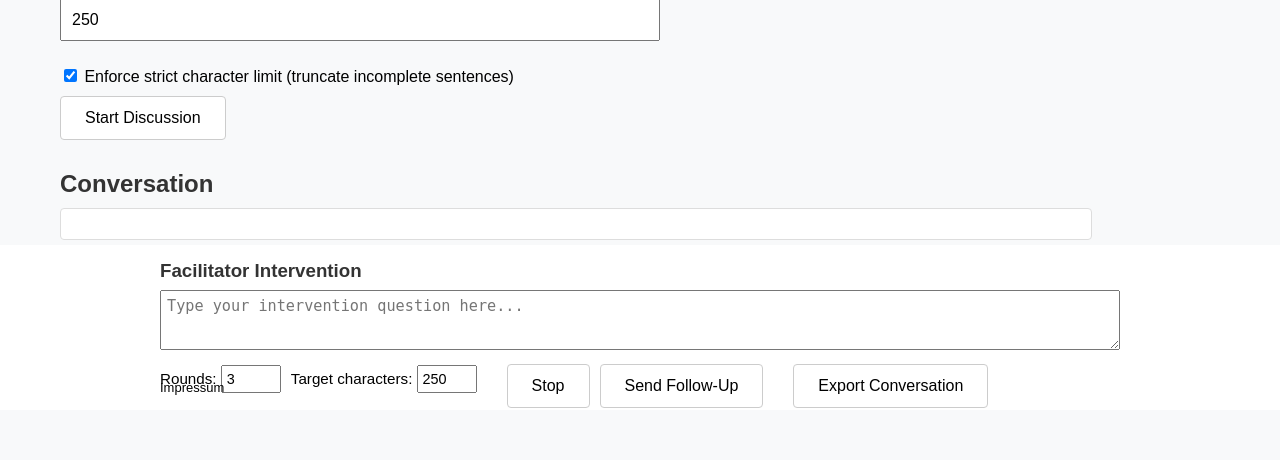
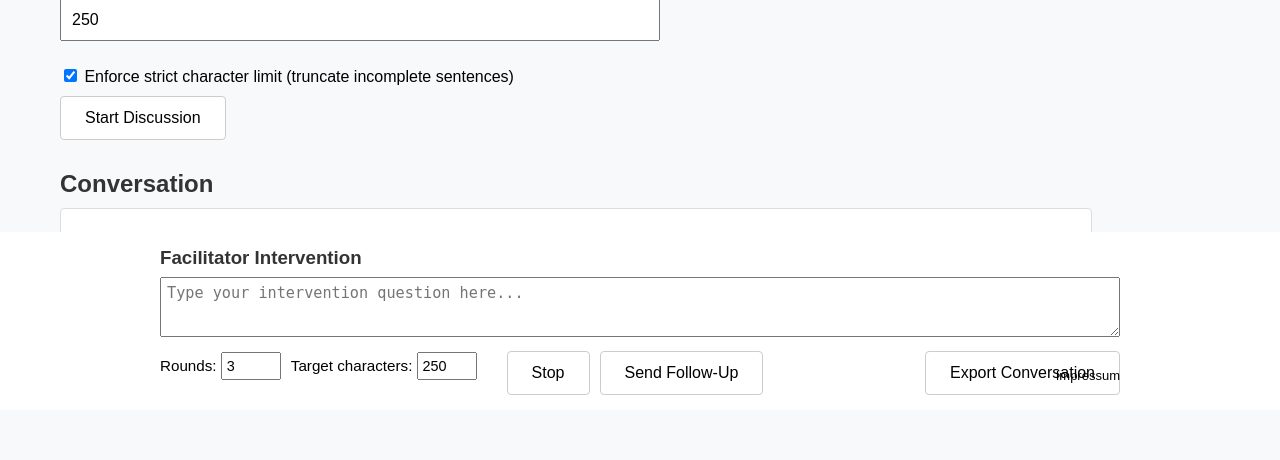
Before and after one commit to tannenbach/focus-ai, a Flask app: page / in a window 1280 px wide. Shown: the part 448-908 px from the top of the page. Run offline with Flask 3, Linux system fonts and the light colour scheme.

Commit message:
Refactor CSS for layout and positioning adjustments

```diff
--- a/static/style.css
+++ b/static/style.css
@@ -133,6 +133,7 @@ button:hover {
   margin: 0 auto;
   padding: 0 20px;
   box-sizing: border-box;
+  position: relative; /* NEU: Bezugspunkt für Impressum */
 }
 
 /* Innerer Container */
@@ -190,22 +191,23 @@ button:hover {
   margin-left: 20px;
 }
 
-/* Export normal im Flow */
-#export-btn {
-  margin-left: 20px;
+/* Export rechts am Wrapper orientiert (innerhalb der Controls) */
+#followup-section .fi-controls #export-btn {
+  margin-left: auto;  /* schiebt Export ganz an den rechten Rand der Controls */
 }
 
-/* Impressum rechts (Variante A: float) */
-.impressum-link {
-  float: right;
-  margin-top: -28px;     /* Feinjustierung vertikal */
+/* Impressum: NICHT im Flow, absolut rechts unten im Facilitator-Bereich */
+#followup-section .impressum-link {
+  position: absolute;
+  right: 20px;        /* Abstand vom rechten Rand des Wrappers */
+  bottom: 12px;       /* vertikale Position im weißen Balken – bei Bedarf feinjustieren */
   font-size: 13px;
   color: #000;
   white-space: nowrap;
   text-decoration: none;
 }
 
-.impressum-link:hover {
+#followup-section .impressum-link:hover {
   text-decoration: underline;
 }
 
@@ -256,6 +258,7 @@ button:hover {
   margin-bottom: 10px;
 }
 
+/* Body streckt sich zwischen Header und Footer */
 .modal-body {
   flex: 1 1 auto;
   display: flex;
@@ -309,11 +312,11 @@ button:hover {
 .back-link:visited,
 .back-link:active,
 .back-link:focus {
-  color: #000 !important;
+  color: #000000 !important;
   text-decoration: none;
 }
 
 .back-link:hover {
-  color: #000 !important;
+  color: #000000 !important;
   text-decoration: underline;
 }
```
